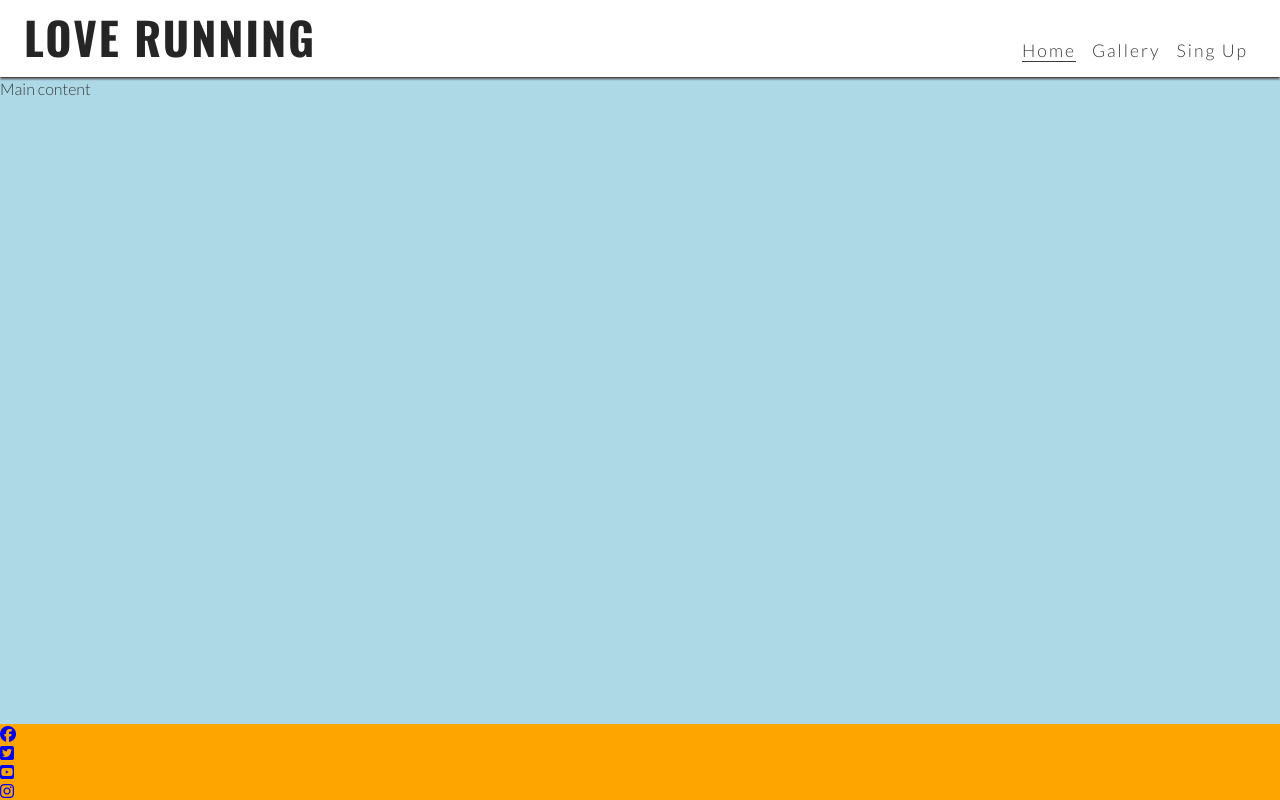
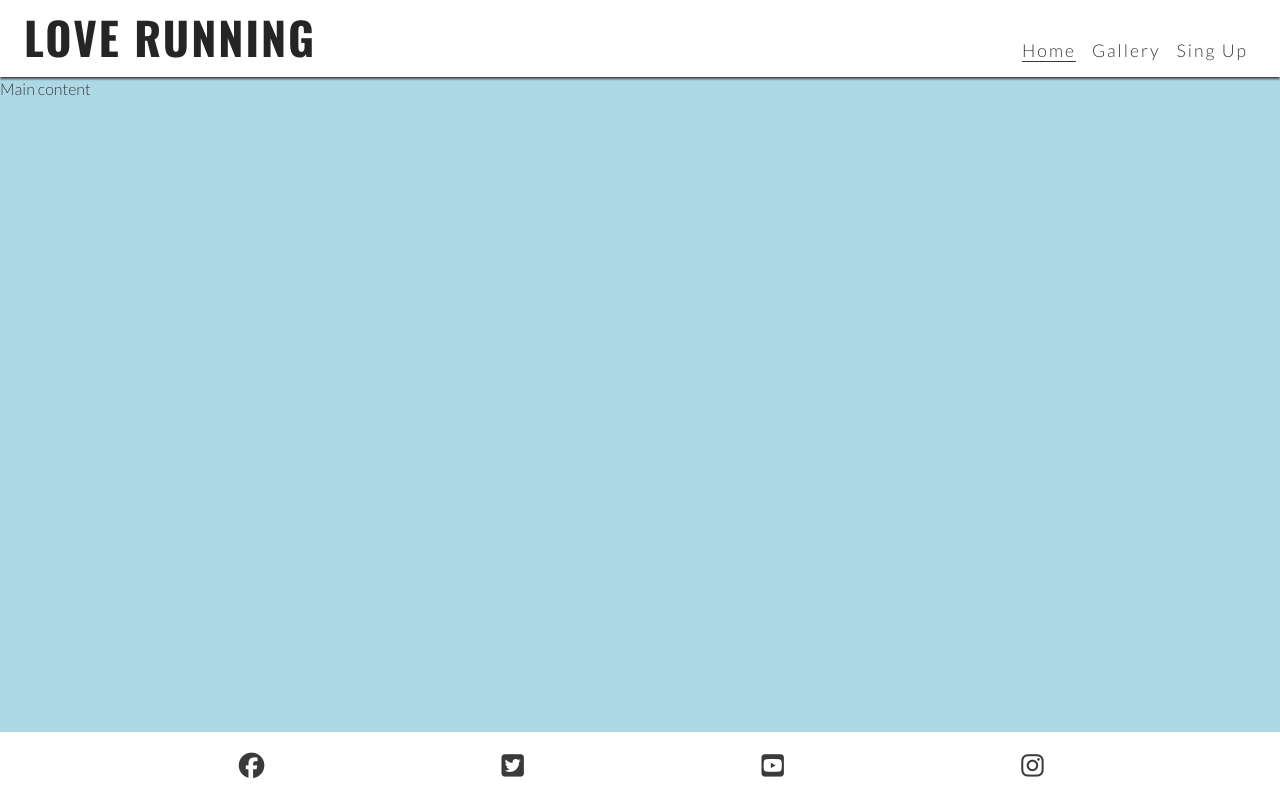
Before and after one commit to mistersouza/love-running, a plain HTML site: page index.html in a window 1280 px wide. Drawn offline with nearby package versions, Linux system fonts and the light colour scheme.

Commit message:
Style icons

```diff
--- a/assets/css/style.css
+++ b/assets/css/style.css
@@ -88,8 +88,18 @@ main {
 }
 
 /* Footer */
-footer {
-    background-color: orange;
+#social-networks {
+    display: flex;
+    align-items: center;
+    justify-content: space-evenly;
+    padding: 20px 0;
+    list-style-type: none;
+}
+
+#social-networks i {
+    font-size: 160%;
+    padding: 5%;
+    color: #3a3a3a;
 }
 
 /* Media query: tablets */
--- a/index.html
+++ b/index.html
@@ -57,7 +57,7 @@
     <main>Main content</main>
     <!-- Footer -->
     <footer>
-      <ul>
+      <ul id="social-networks">
         <li>
           <a
             href="https://www.facebook.com/"
```
